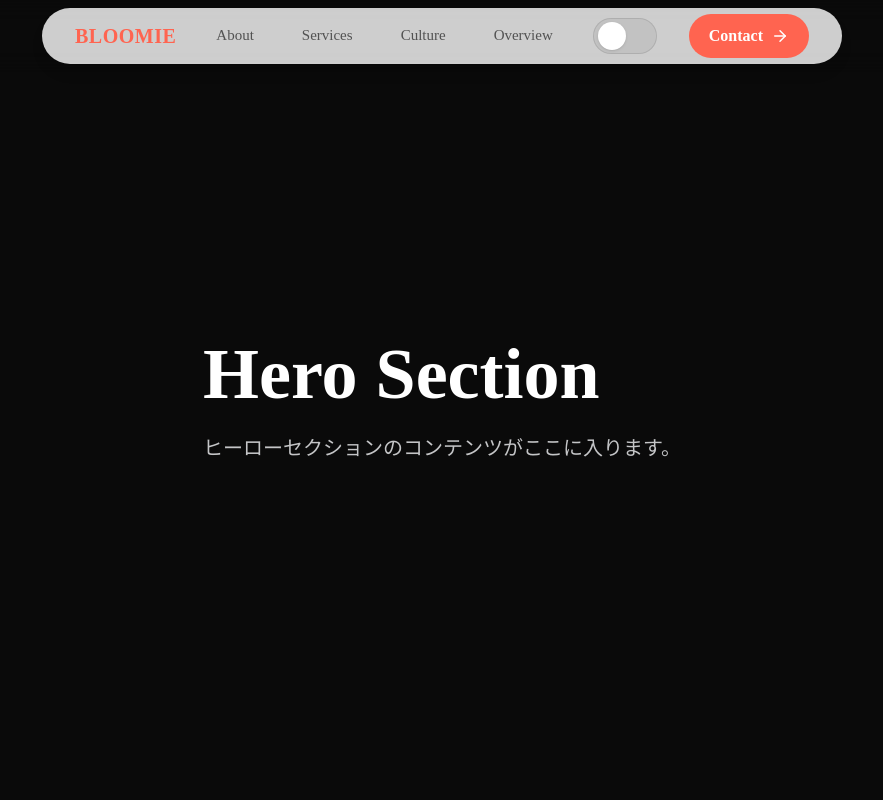
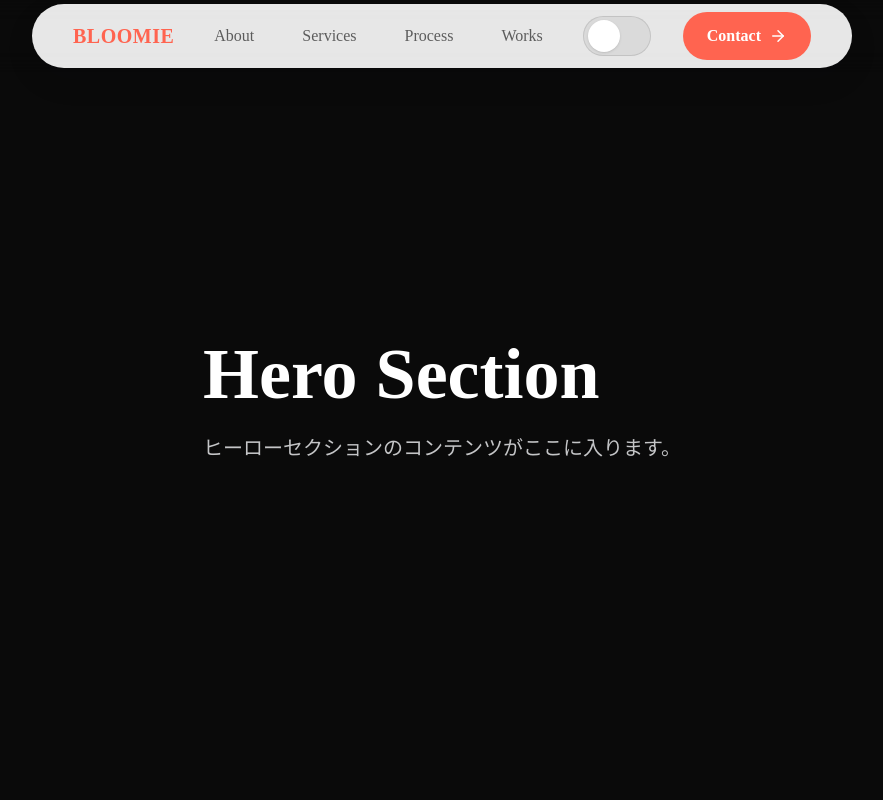
Before and after one commit to micci184/bloomie, a Next.js app: page / in a window 1280 px wide. Shown: the top 800 px of the page, without its empty margins (198-1081 px from the left). Built offline with nearby package versions, Linux system fonts and the light colour scheme.

Commit message:
style(header): Figma寄せ 微調整（フォント/カラー/余白/影・Process/Works）

```diff
--- a/src/components/Header.tsx
+++ b/src/components/Header.tsx
@@ -8,8 +8,8 @@ import { cn } from '@/lib/utils';
 const navItems = [
   { name: 'About', href: '#about' },
   { name: 'Services', href: '#services' },
-  { name: 'Culture', href: '#culture' },
-  { name: 'Overview', href: '#overview' },
+  { name: 'Process', href: '#process' },
+  { name: 'Works', href: '#works' },
 ];
 
 export function Header() {
@@ -93,7 +93,7 @@ export function Header() {
           {/* 中央寄せのピル型ナビ */}
           <div className="flex items-center justify-center h-full">
             <motion.div
-              className="flex items-center gap-6 md:gap-8 px-6 md:px-8 h-14 rounded-full border bg-white/80 shadow-lg backdrop-blur-xl"
+              className="flex items-center gap-6 md:gap-8 px-8 md:px-10 h-16 rounded-full border bg-white/90 text-black/70 shadow-[0_12px_36px_rgba(15,23,42,0.06)] backdrop-blur-xl"
               style={{
                 borderColor: useTransform(borderOpacity, (v) => `rgba(226,232,240,${v})`),
               }}
@@ -105,7 +105,7 @@ export function Header() {
                   e.preventDefault();
                   scrollToSection('#hero');
                 }}
-                className="text-lg md:text-xl font-extrabold text-brand tracking-wide"
+                className="text-[18px] md:text-[20px] font-extrabold text-brand tracking-wide"
                 whileHover={{ scale: 1.03 }}
                 whileTap={{ scale: 0.97 }}
               >
@@ -113,13 +113,13 @@ export function Header() {
               </motion.a>
 
               {/* デスクトップナビゲーション */}
-              <nav className="hidden md:flex items-center gap-8 text-[15px] text-black/60">
+              <nav className="hidden md:flex items-center gap-8 text-[16px] text-black/60">
                 {navItems.map((item) => (
                   <button
                     key={item.name}
                     onClick={() => scrollToSection(item.href)}
                     className={cn(
-                      'transition-colors hover:text-brand focus:outline-none focus:ring-2 focus:ring-brand focus:ring-offset-2 rounded px-2 py-1',
+                      'font-medium transition-colors hover:text-brand focus:outline-none focus:ring-2 focus:ring-brand focus:ring-offset-2 rounded px-2 py-1',
                       activeSection === item.href.slice(1) ? 'text-brand' : ''
                     )}
                   >
@@ -129,13 +129,13 @@ export function Header() {
               </nav>
 
               {/* ダミー: テーマトグル（視覚合わせ用） */}
-              <div className="hidden md:flex items-center h-9 w-16 shrink-0 rounded-full bg-black/5 border border-black/10 px-1">
-                <div className="h-7 w-7 rounded-full bg-white shadow" />
+              <div className="hidden md:flex items-center h-10 w-[68px] shrink-0 rounded-full bg-black/5 border border-black/10 px-1">
+                <div className="h-8 w-8 rounded-full bg-white shadow" />
               </div>
 
               {/* CTAボタン */}
               <motion.button
-                className="flex items-center gap-2 bg-brand text-white px-5 h-11 rounded-full font-semibold hover:bg-brand/90 transition-colors focus:outline-none focus:ring-2 focus:ring-brand focus:ring-offset-2"
+                className="flex items-center gap-2 bg-brand text-white px-6 h-12 rounded-full font-semibold hover:bg-brand/90 transition-colors focus:outline-none focus:ring-2 focus:ring-brand focus:ring-offset-2"
                 whileHover={{ scale: 1.03 }}
                 whileTap={{ scale: 0.97 }}
               >
```
